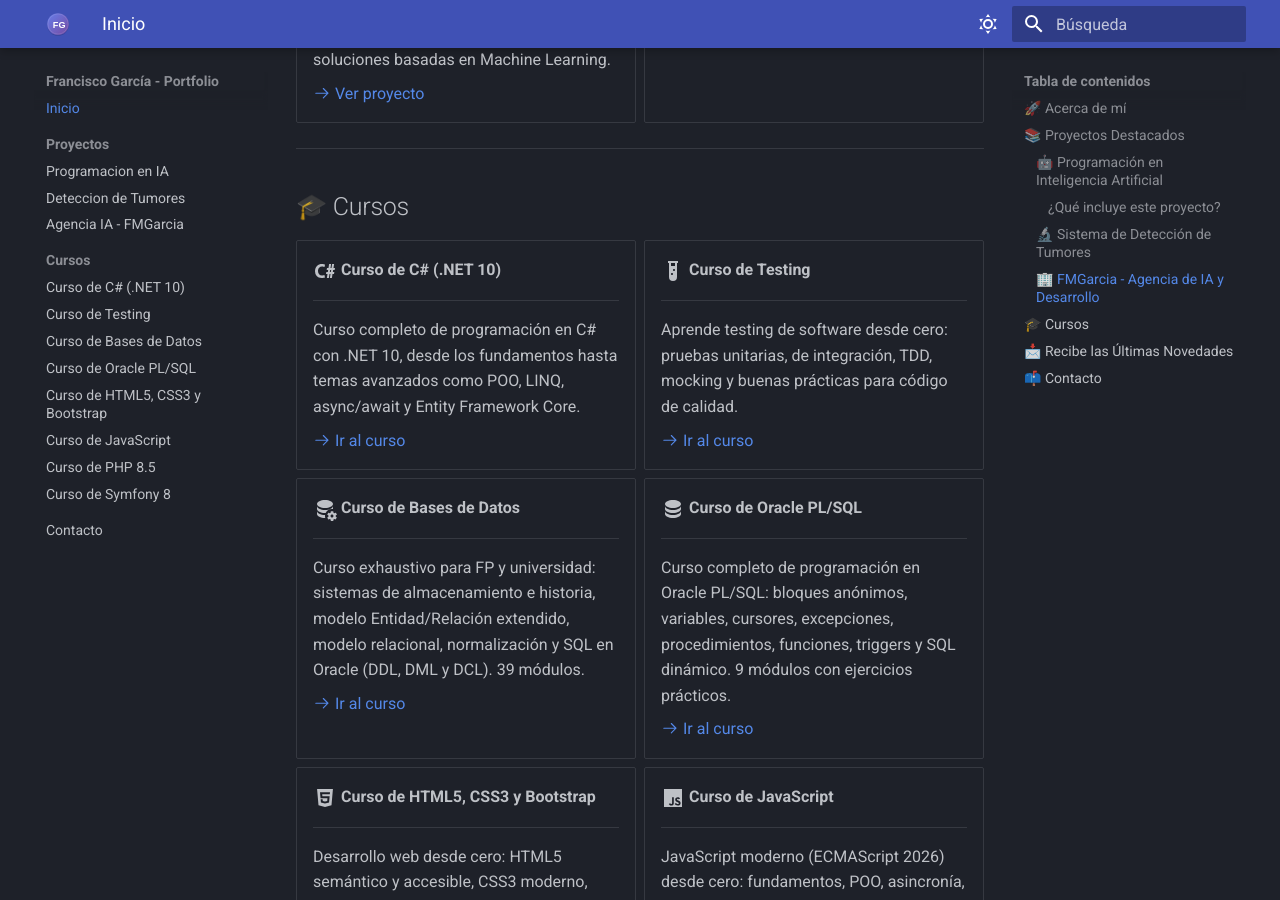
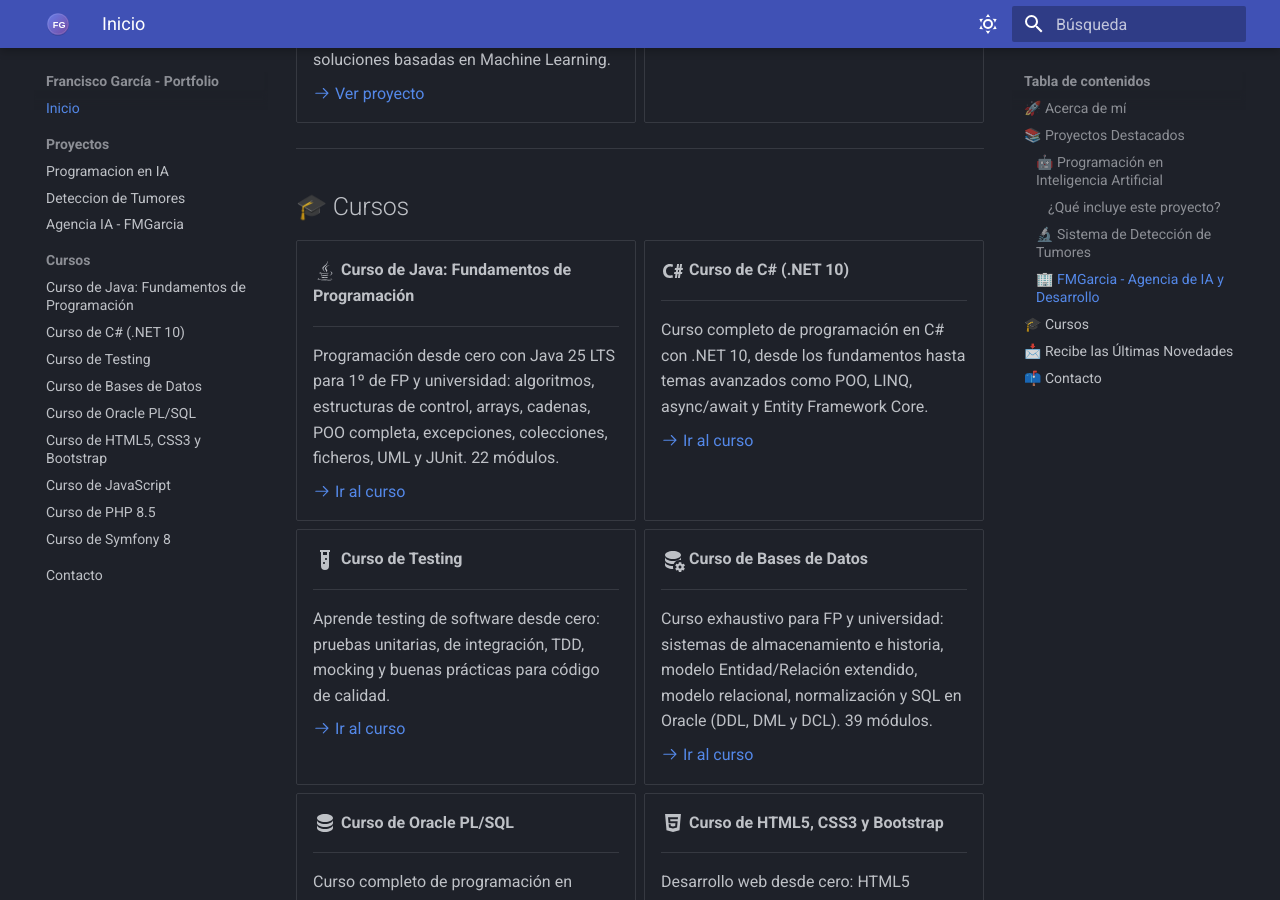
Before and after one commit to fmgarcia/fmgarcia.github.io, an MkDocs documentation site: the page built from docs/index.md, in a window 1280 px wide and 900 px high, scrolled down 2467 px. Built offline with MkDocs 1.6.1 and Material for MkDocs 9.7.7, drawn with Linux system fonts in a browser that asks for light colours; a script that is not in the unit is left out.

Commit message:
Añadir curso de Java: Fundamentos de Programación
Co-Authored-By: Claude Opus 5.5 <noreply@anthropic.com>

```diff
--- a/docs/index.md
+++ b/docs/index.md
@@ -108,6 +108,14 @@ Este sitio web sirve como **puerta de entrada** a todos mis proyectos públicos,
 ## 🎓 Cursos
 
 <div class="grid cards" markdown>
+
+-   :material-language-java:{ .lg .middle } **Curso de Java: Fundamentos de Programación**
+
+    ---
+
+    Programación desde cero con Java 25 LTS para 1º de FP y universidad: algoritmos, estructuras de control, arrays, cadenas, POO completa, excepciones, colecciones, ficheros, UML y JUnit. 22 módulos.
+
+    [:octicons-arrow-right-24: Ir al curso](https://fmgarcia.github.io/CursosGithubIO/CursoJavaFundamentos/){ target="_blank" }
 
 -   :material-language-csharp:{ .lg .middle } **Curso de C# (.NET 10)**
 
--- a/mkdocs.yml
+++ b/mkdocs.yml
@@ -46,6 +46,7 @@ nav:
     - Deteccion de Tumores: proyectos/deteccion-tumores.md
     - Agencia IA - FMGarcia: proyectos/agencia-ia.md
   - Cursos:
+    - "Curso de Java: Fundamentos de Programación": https://fmgarcia.github.io/CursosGithubIO/CursoJavaFundamentos/
     - Curso de C# (.NET 10): https://fmgarcia.github.io/CursoNet/
     - Curso de Testing: https://fmgarcia.github.io/CursoTesting/
     - Curso de Bases de Datos: https://fmgarcia.github.io/CursosGithubIO/CursoBasesDatos/
```
